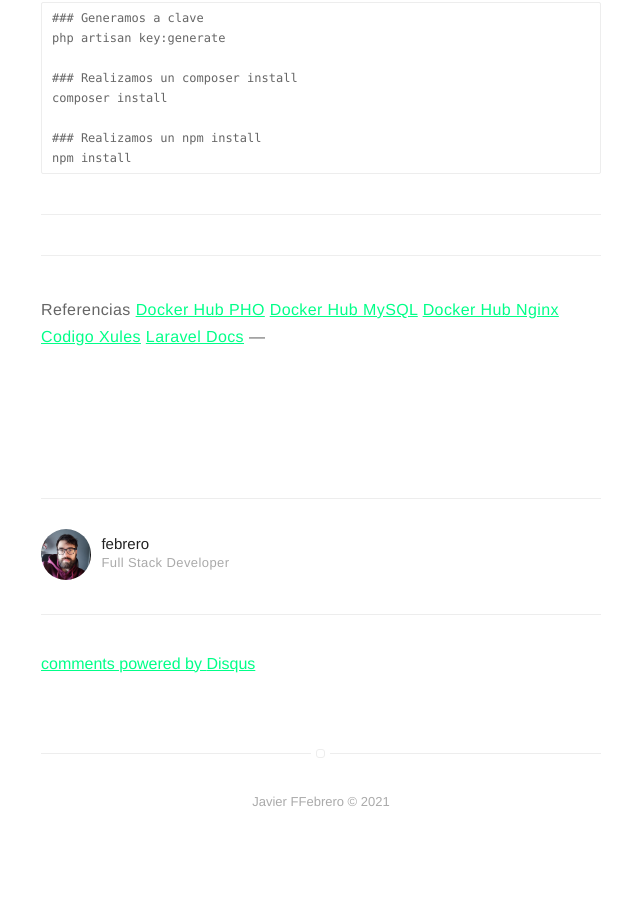
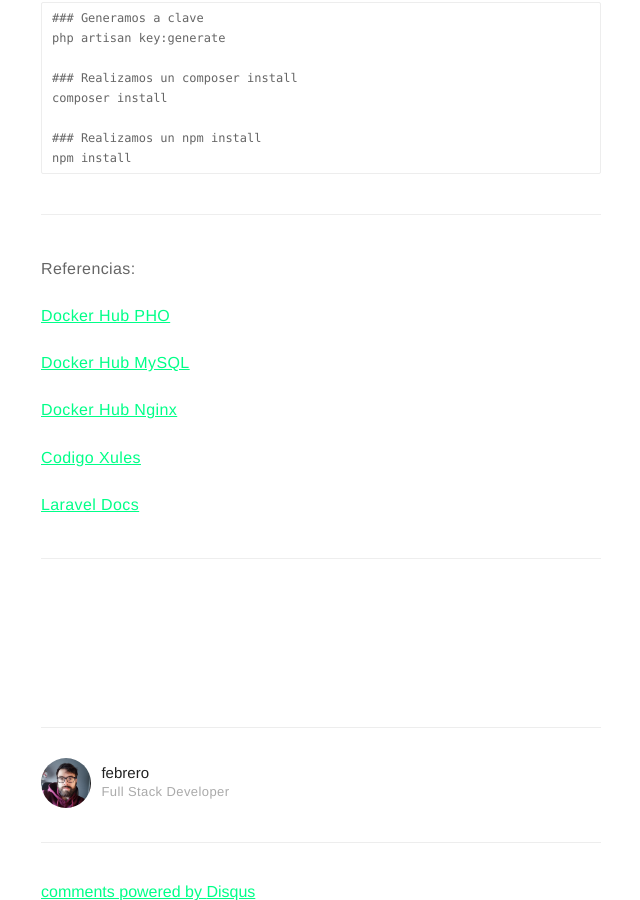
Before and after one commit to fdezfebrero/febrero.github.io, a Jekyll site: the page built from _posts/2021-08-04-Laravel-con-Docker.markdown, in a window 1280 px wide and 900 px high, scrolled down 4860 px. Shown: the whole window, without its empty margins (319-959 px from the left). Built offline with Jekyll 4.4.1, drawn with Linux system fonts in a browser that asks for light colours; comment, search, counter and statistics services are not loaded; before the commit the page ends 5709 px from its top, so only the background shows below that; some of the changed lines change nothing that is shown.

Commit message:
corregidos errores enlaces

```diff
--- a/_posts/2021-08-04-Laravel-con-Docker.markdown
+++ b/_posts/2021-08-04-Laravel-con-Docker.markdown
@@ -236,13 +236,18 @@ npm install
 
 ---
 
----
-Referencias
+Referencias:
+
 [Docker Hub PHO][1]
+
 [Docker Hub MySQL][2]
+
 [Docker Hub Nginx][3]
+
 [Codigo Xules][4]
+
 [Laravel Docs][5]
+
 ---
 
 
```
